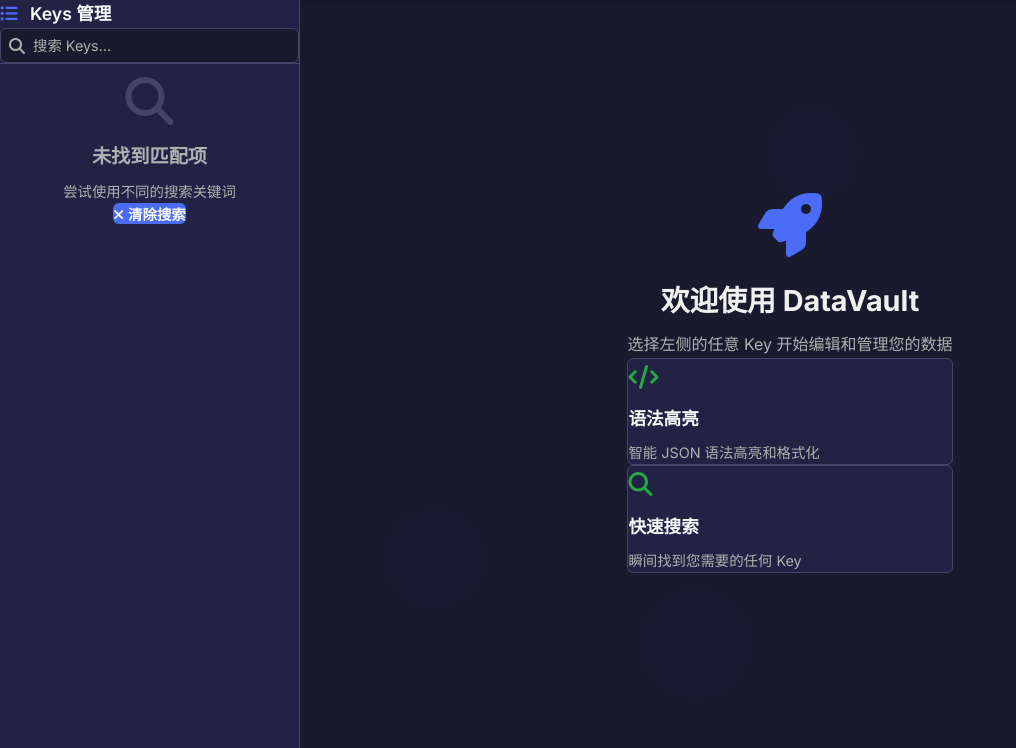
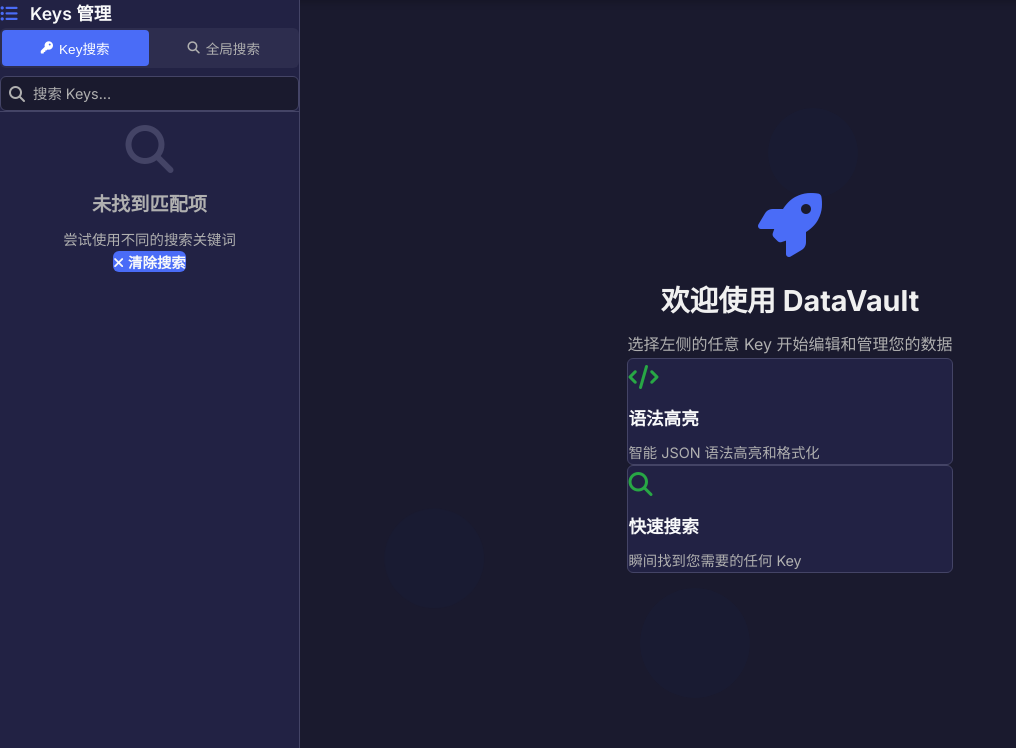
Before and after one commit to shiguangwl/Cursor-DataVault, a Flask app: page / in a window 1280 px wide. Shown: the part 52-800 px from the top of the page, without its empty margins (0-1016 px from the left). Run offline with Flask 3, Linux system fonts and the light colour scheme; data that the repository does not hold is empty.

Commit message:
feat: 全局搜索

```diff
--- a/app.py
+++ b/app.py
@@ -169,6 +169,52 @@
         except Exception as e:
             return False, f"删除失败: {e}"
 
+    def search_records(self, search_term):
+        """全局搜索记录"""
+        try:
+            if not search_term:
+                return []
+
+            with self.get_connection() as conn:
+                cursor = conn.cursor()
+                # 搜索key和value中包含搜索词的记录
+                cursor.execute("""
+                    SELECT key, value FROM main.ItemTable
+                    WHERE key LIKE ? OR value LIKE ?
+                    ORDER BY key
+                """, (f'%{search_term}%', f'%{search_term}%'))
+
+                results = []
+                for row in cursor.fetchall():
+                    record_key, blob_data = row
+
+                    # 解码value数据以便预览
+                    preview_value = ""
+                    if blob_data:
+                        try:
+                            if isinstance(blob_data, bytes):
+                                raw_string = blob_data.decode('utf-8')
+                            else:
+                                raw_string = str(blob_data)
+
+                            # 限制预览长度
+                            preview_value = raw_string[:200] + "..." if len(raw_string) > 200 else raw_string
+                        except UnicodeDecodeError:
+                            preview_value = "[二进制数据]"
+
+                    results.append({
+                        "key": record_key,
+                        "preview": preview_value,
+                        "match_in_key": search_term.lower() in record_key.lower(),
+                        "match_in_value": search_term.lower() in preview_value.lower()
+                    })
+
+                return results
+
+        except Exception as e:
+            print(f"搜索失败: {e}")
+            return []
+
 # 初始化数据库管理器
 try:
     # 加载配置
@@ -289,6 +335,28 @@
         print(f"更新配置失败: {e}")
         return jsonify({"success": False, "error": str(e)}), 500
 
+@app.route('/api/search', methods=['GET'])
+def search_records():
+    """全局搜索API"""
+    try:
+        if db_manager is None:
+            return jsonify({"success": False, "error": "数据库连接失败"}), 500
+
+        search_term = request.args.get('q', '').strip()
+        if not search_term:
+            return jsonify({"success": False, "error": "请提供搜索关键词"}), 400
+
+        results = db_manager.search_records(search_term)
+        return jsonify({
+            "success": True,
+            "results": results,
+            "total": len(results),
+            "search_term": search_term
+        })
+    except Exception as e:
+        print(f"搜索API错误: {e}")
+        return jsonify({"success": False, "error": str(e)}), 500
+
 @app.route('/api/browse', methods=['GET'])
 def browse_files():
     """浏览文件系统"""
--- a/static/css/style.css
+++ b/static/css/style.css
@@ -227,6 +227,46 @@
     margin-bottom: var(--spacing-unit) * 2;
 }
 
+.search-modes {
+    display: flex;
+    margin-bottom: var(--spacing-unit);
+    background-color: rgba(255, 255, 255, 0.05);
+    border-radius: var(--border-radius);
+    padding: 2px;
+    gap: 2px;
+}
+
+.search-mode-btn {
+    flex: 1;
+    background: none;
+    border: none;
+    color: var(--text-muted);
+    padding: 8px 12px;
+    border-radius: 4px;
+    cursor: pointer;
+    transition: all 0.2s ease;
+    display: flex;
+    align-items: center;
+    justify-content: center;
+    gap: 6px;
+    font-size: 0.85em;
+    font-weight: 500;
+}
+
+.search-mode-btn:hover {
+    color: var(--light-color);
+    background-color: rgba(255, 255, 255, 0.1);
+}
+
+.search-mode-btn.active {
+    background-color: var(--primary-color);
+    color: white;
+}
+
+.search-mode-btn i {
+    font-size: 0.9em;
+}
+
 .search-box {
     display: flex;
     align-items: center;
--- a/static/js/app.js
+++ b/static/js/app.js
@@ -7,6 +7,9 @@
 let jsonEditorInstance = null;
 let appConfig = null;
 let currentSelectedFile = null;
+let currentSearchMode = 'key'; // 'key' 或 'global'
+let searchResults = [];
+let isGlobalSearching = false;
 
 // 应用初始化
 document.addEventListener('DOMContentLoaded', function() {
@@ -76,6 +79,8 @@
     const searchClear = document.getElementById('searchClear');
     const settingsBtn = document.querySelector('.settings-btn');
     const refreshBtn = document.querySelector('.refresh-btn');
+    const keySearchModeBtn = document.getElementById('keySearchMode');
+    const globalSearchModeBtn = document.getElementById('globalSearchMode');
 
     // 搜索功能
     if (searchInput) {
@@ -86,6 +91,15 @@
     // 清除搜索
     if (searchClear) {
         searchClear.addEventListener('click', clearSearch);
+    }
+
+    // 搜索模式切换
+    if (keySearchModeBtn) {
+        keySearchModeBtn.addEventListener('click', () => setSearchMode('key'));
+    }
+
+    if (globalSearchModeBtn) {
+        globalSearchModeBtn.addEventListener('click', () => setSearchMode('global'));
     }
 
     // 设置按钮
@@ -285,15 +299,30 @@
 }
 
 // 处理搜索输入
-function handleSearchInput(event) {
-    const searchInput = event.target;
+async function handleSearchInput(event) {
+    const searchTerm = event.target.value.trim();
     const searchClear = document.getElementById('searchClear');
 
+    // 显示/隐藏清除按钮
     if (searchClear) {
-        searchClear.style.display = searchInput.value ? 'flex' : 'none';
+        searchClear.style.display = event.target.value ? 'flex' : 'none';
     }
 
-    filterKeys();
+    if (currentSearchMode === 'key') {
+        // 原有的Key搜索逻辑
+        if (searchTerm === '') {
+            clearSearch();
+        } else {
+            filterKeys();
+        }
+    } else if (currentSearchMode === 'global') {
+        // 全局搜索逻辑
+        if (searchTerm === '') {
+            clearSearch();
+        } else {
+            await performGlobalSearch(searchTerm);
+        }
+    }
 }
 
 // 处理搜索键盘事件
@@ -316,7 +345,17 @@
         searchClear.style.display = 'none';
     }
 
-    filterKeys();
+    // 根据当前搜索模式清除不同的状态
+    if (currentSearchMode === 'key') {
+        // Key搜索模式：显示所有key
+        filterKeys();
+    } else if (currentSearchMode === 'global') {
+        // 全局搜索模式：清除搜索结果，显示所有key
+        searchResults = [];
+        filterKeys(); // 显示所有key
+    }
+
+    hideEmptyState();
 }
 
 // 过滤Keys
@@ -1049,12 +1088,13 @@
     loadDirectory(parentDir);
 }
 
-// 导出全局函数
+// 暴露全局函数供HTML调用
 window.selectKey = selectKey;
+window.clearSearch = clearSearch;
 window.formatJSON = formatJSON;
 window.validateJSON = validateJSON;
 window.copyToClipboard = copyToClipboard;
-window.clearSearch = clearSearch;
+window.saveRecord = saveRecord;
 window.deleteRecord = deleteRecord;
 window.refreshData = refreshData;
 window.showSettingsModal = showSettingsModal;
@@ -1064,3 +1104,216 @@
 window.closeFileBrowserModal = closeFileBrowserModal;
 window.selectCurrentFile = selectCurrentFile;
 window.navigateToParent = navigateToParent;
+window.setSearchMode = setSearchMode;
+
+// 设置搜索模式
+function setSearchMode(mode) {
+    console.log('setSearchMode called with mode:', mode);
+    currentSearchMode = mode;
+
+    // 更新按钮状态
+    const keySearchBtn = document.getElementById('keySearchMode');
+    const globalSearchBtn = document.getElementById('globalSearchMode');
+    const searchInput = document.getElementById('keySearch');
+
+    console.log('Elements found:', {
+        keySearchBtn: !!keySearchBtn,
+        globalSearchBtn: !!globalSearchBtn,
+        searchInput: !!searchInput
+    });
+
+    if (keySearchBtn && globalSearchBtn) {
+        keySearchBtn.classList.toggle('active', mode === 'key');
+        globalSearchBtn.classList.toggle('active', mode === 'global');
+    }
+
+    // 更新搜索框占位符
+    if (searchInput) {
+        if (mode === 'key') {
+            searchInput.placeholder = '搜索 Keys...';
+        } else {
+            searchInput.placeholder = '全局搜索内容...';
+        }
+    }
+
+    // 清除当前搜索并重新处理
+    const currentSearchTerm = searchInput?.value.trim() || '';
+    clearSearch();
+
+    if (currentSearchTerm) {
+        searchInput.value = currentSearchTerm;
+        handleSearchInput({ target: searchInput });
+    }
+}
+
+// 执行全局搜索
+async function performGlobalSearch(searchTerm) {
+    if (isGlobalSearching) return;
+
+    isGlobalSearching = true;
+    showSearchingState();
+
+    try {
+        const response = await fetch(`/api/search?q=${encodeURIComponent(searchTerm)}`);
+        if (!response.ok) {
+            throw new Error(`HTTP ${response.status}: ${response.statusText}`);
+        }
+
+        const data = await response.json();
+        if (!data.success) {
+            throw new Error(data.error || '搜索失败');
+        }
+
+        searchResults = data.results || [];
+        displayGlobalSearchResults(searchResults, searchTerm);
+
+    } catch (error) {
+        console.error('全局搜索失败:', error);
+        showNotification('搜索失败: ' + error.message, 'error');
+        showEmptySearchResults();
+    } finally {
+        isGlobalSearching = false;
+        hideSearchingState();
+    }
+}
+
+// 显示全局搜索结果
+function displayGlobalSearchResults(results, searchTerm) {
+    const keysList = document.getElementById('keysList');
+    if (!keysList) return;
+
+    keysList.innerHTML = '';
+
+    if (results.length === 0) {
+        showEmptySearchResults();
+        return;
+    }
+
+    // 添加搜索摘要
+    const summaryElement = createSearchSummary(results.length, searchTerm);
+    keysList.appendChild(summaryElement);
+
+    // 添加搜索结果
+    results.forEach(result => {
+        const resultElement = createSearchResultElement(result, searchTerm);
+        keysList.appendChild(resultElement);
+    });
+
+    hideEmptyState();
+}
+
+// 创建搜索摘要元素
+function createSearchSummary(totalResults, searchTerm) {
+    const summaryDiv = document.createElement('div');
+    summaryDiv.className = 'search-summary';
+    summaryDiv.innerHTML = `
+        找到 <strong>${totalResults}</strong> 个匹配项，搜索词：<strong>"${escapeHtml(searchTerm)}"</strong>
+    `;
+    return summaryDiv;
+}
+
+// 创建搜索结果元素
+function createSearchResultElement(result, searchTerm) {
+    const resultDiv = document.createElement('div');
+    resultDiv.className = 'search-result-item';
+    resultDiv.setAttribute('data-key', result.key);
+    resultDiv.onclick = () => selectSearchResult(result.key);
+
+    // 高亮搜索词
+    const highlightedKey = highlightSearchTerm(result.key, searchTerm);
+    const highlightedPreview = highlightSearchTerm(result.preview, searchTerm);
+
+    // 创建匹配标签
+    const matchBadges = [];
+    if (result.match_in_key) {
+        matchBadges.push('<span class="match-badge key-match">Key匹配</span>');
+    }
+    if (result.match_in_value) {
+        matchBadges.push('<span class="match-badge value-match">内容匹配</span>');
+    }
+
+    resultDiv.innerHTML = `
+        <div class="search-result-content">
+            <div class="search-result-icon">
+                <i class="fas fa-search"></i>
+            </div>
+            <div class="search-result-info">
+                <div class="search-result-key">${highlightedKey}</div>
+                <div class="search-result-preview">${highlightedPreview}</div>
+                <div class="search-result-matches">
+                    ${matchBadges.join('')}
+                </div>
+            </div>
+        </div>
+    `;
+
+    return resultDiv;
+}
+
+// 高亮搜索词
+function highlightSearchTerm(text, searchTerm) {
+    if (!text || !searchTerm) return escapeHtml(text || '');
+
+    const escapedText = escapeHtml(text);
+    const escapedSearchTerm = escapeHtml(searchTerm);
+    const regex = new RegExp(`(${escapedSearchTerm.replace(/[.*+?^${}()|[\]\\]/g, '\\$&')})`, 'gi');
+
+    return escapedText.replace(regex, '<mark style="background-color: #ffc107; color: #000; padding: 1px 3px; border-radius: 2px;">$1</mark>');
+}
+
+// 选择搜索结果
+async function selectSearchResult(key) {
+    // 清除其他选中状态
+    document.querySelectorAll('.search-result-item.selected').forEach(item => {
+        item.classList.remove('selected');
+    });
+
+    // 设置当前选中状态
+    const selectedItem = document.querySelector(`.search-result-item[data-key="${CSS.escape(key)}"]`);
+    if (selectedItem) {
+        selectedItem.classList.add('selected');
+    }
+
+    // 加载并显示记录
+    await selectKey(key);
+}
+
+// 显示搜索中状态
+function showSearchingState() {
+    const keysList = document.getElementById('keysList');
+    if (keysList) {
+        keysList.innerHTML = `
+            <div class="search-loading" style="padding: 20px; text-align: center; color: var(--text-muted);">
+                <i class="fas fa-spinner fa-spin" style="font-size: 1.2em; margin-bottom: 8px;"></i>
+                <div>正在搜索...</div>
+            </div>
+        `;
+    }
+}
+
+// 隐藏搜索中状态
+function hideSearchingState() {
+    // 这个函数在搜索完成后会被displayGlobalSearchResults覆盖
+}
+
+// 显示空搜索结果
+function showEmptySearchResults() {
+    const keysList = document.getElementById('keysList');
+    const emptyState = document.getElementById('emptyState');
+
+    if (keysList) {
+        keysList.innerHTML = '';
+    }
+
+    if (emptyState) {
+        emptyState.style.display = 'flex';
+    }
+}
+
+// 隐藏空状态
+function hideEmptyState() {
+    const emptyState = document.getElementById('emptyState');
+    if (emptyState) {
+        emptyState.style.display = 'none';
+    }
+}
--- a/templates/index.html
+++ b/templates/index.html
@@ -82,6 +82,16 @@
 
                     <!-- 搜索栏 -->
                     <div class="search-section">
+                        <div class="search-modes">
+                            <button class="search-mode-btn active" id="keySearchMode" onclick="setSearchMode('key')" title="按Key搜索">
+                                <i class="fas fa-key"></i>
+                                <span>Key搜索</span>
+                            </button>
+                            <button class="search-mode-btn" id="globalSearchMode" onclick="setSearchMode('global')" title="全局内容搜索">
+                                <i class="fas fa-search"></i>
+                                <span>全局搜索</span>
+                            </button>
+                        </div>
                         <div class="search-box">
                             <i class="fas fa-search search-icon"></i>
                             <input
```
Also changed, not shown: other parts of static/css/style.css (+96 -0 lines).
